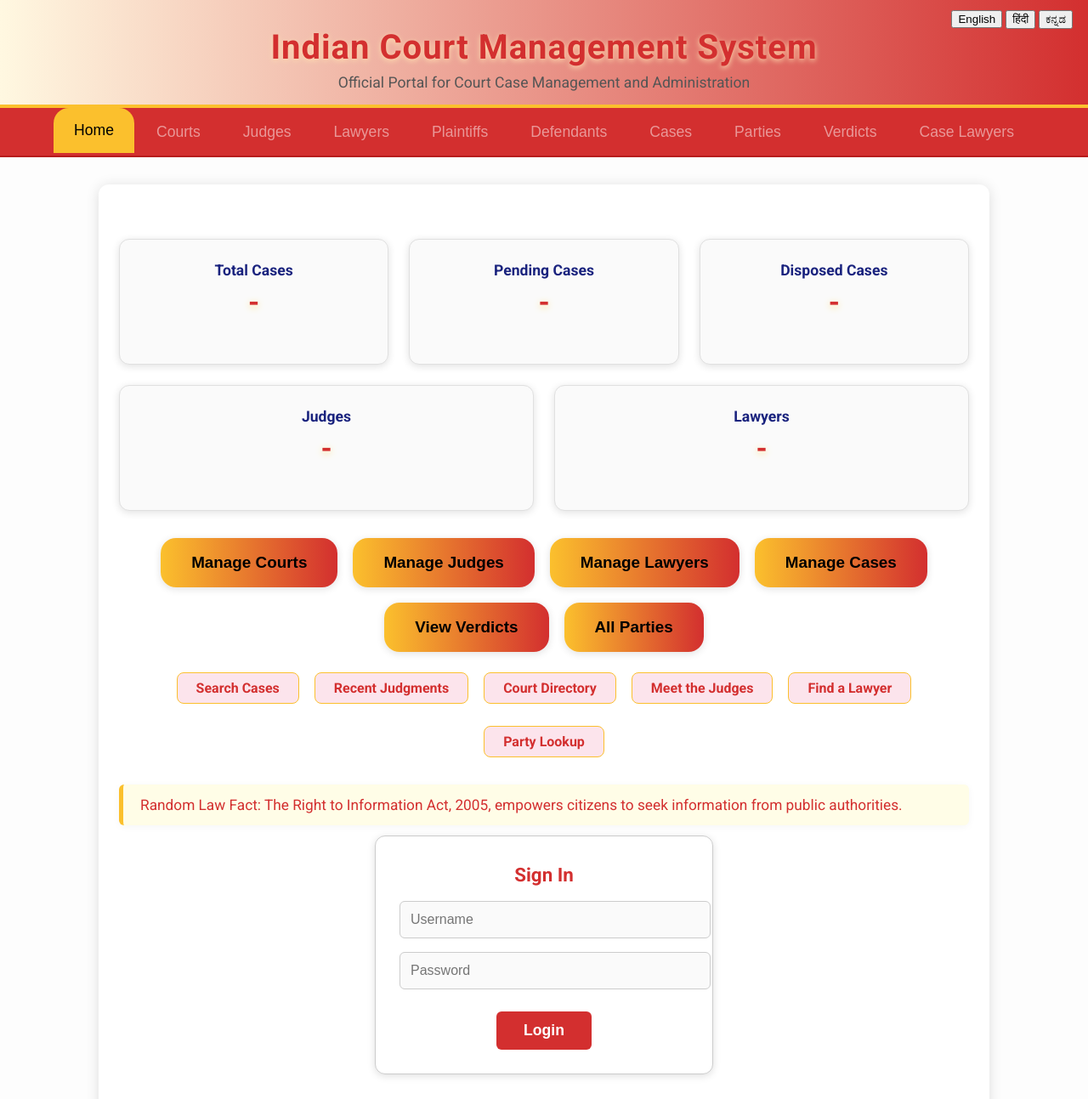
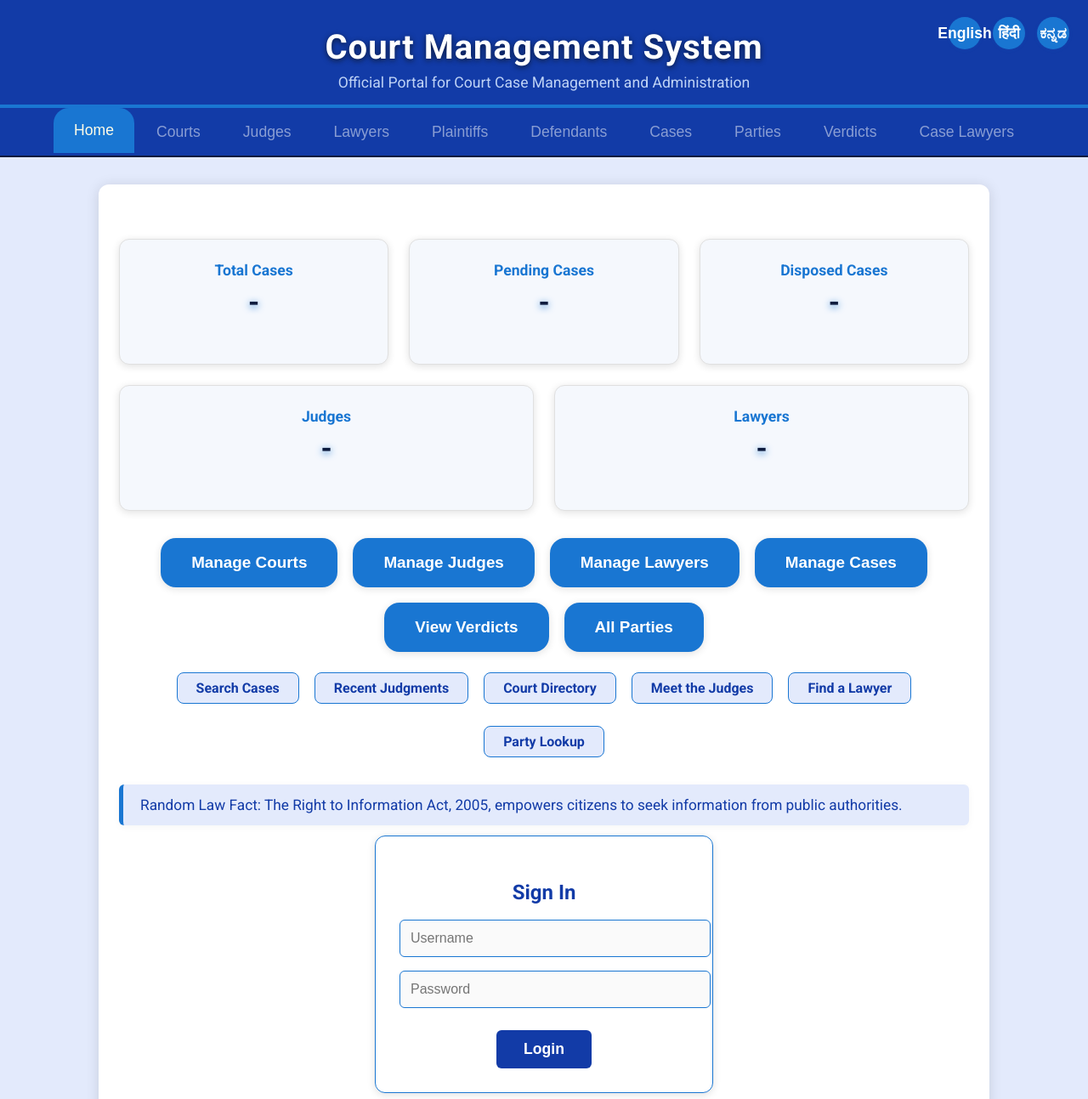
Before and after one commit to supersam300/restfull-api-dbms-courtDB-project, a website: page public/frontend.html in a window 1280 px wide. Shown: the top 1293 px of the page at 85% size. Drawn offline with Linux system fonts and the light colour scheme; no server answers.

Commit message:
update: Add new features and fix bugs

```diff
--- a/public/frontend.html
+++ b/public/frontend.html
@@ -6,20 +6,26 @@
   <title>Indian Court Management System</title>
   <link href="https://fonts.googleapis.com/css2?family=Roboto:wght@400;700&display=swap" rel="stylesheet"/>
    <style>
+:root {
+  --blue-dark: #0d1b3e;
+  --blue-main: #123ba7;
+  --blue-accent: #1976d2;
+  --blue-cream: #e3eafc;
+}
 body {
   font-family: 'Roboto', Arial, sans-serif;
   margin: 0;
   padding: 0;
-      background-color: #fdfdfd;
-      color: #212121;
+  background-color: var(--blue-cream);
+  color: var(--blue-dark);
   min-height: 100vh;
 }
 header {
-      background: linear-gradient(90deg, #fff8e1 0%, #d32f2f 100%);
-      color: #000;
+  background: var(--blue-main);
+  color: #fff;
   padding: 32px 0 16px 0;
   text-align: center;
-      border-bottom: 4px solid #fbc02d;
+  border-bottom: 4px solid var(--blue-accent);
   position: relative;
 }
 header h1 {
@@ -27,22 +33,54 @@
   font-size: 2.5rem;
   letter-spacing: 1px;
   font-weight: 700;
-      color: #d32f2f;
-      text-shadow: 0 2px 6px #ffe0b2;
+  color: #fff;
+  text-shadow: 0 2px 6px var(--blue-dark);
 }
 header p {
   margin: 8px 0 0 0;
   font-size: 1.1rem;
-      color: #555;
+  color: #bfd3f6;
+}
+#lang-switcher {
+  position: absolute;
+  top: 20px;
+  right: 22px;
+  display: flex;
+  gap: 14px;
+  z-index: 2;
+}
+#lang-switcher button {
+  background: var(--blue-accent);
+  color: #fff;
+  border: none;
+  border-radius: 50%;
+  width: 38px;
+  height: 38px;
+  font-size: 1.1rem;
+  font-weight: 700;
+  cursor: pointer;
+  box-shadow: 0 1px 4px rgba(25, 118, 210, 0.10);
+  transition: background 0.2s, color 0.2s, transform 0.2s;
+  outline: none;
+  display: flex;
+  align-items: center;
+  justify-content: center;
+}
+#lang-switcher button:hover,
+#lang-switcher button.active {
+  background: var(--blue-dark);
+  color: #fffde7;
+  transform: scale(1.08);
+  box-shadow: 0 2px 8px rgba(25, 118, 210, 0.18);
 }
 nav {
-      background-color: #d32f2f;
+  background-color: var(--blue-main);
   display: flex;
   justify-content: center;
   flex-wrap: wrap;
   gap: 2px;
   padding: 0;
-      border-bottom: 2px solid #b71c1c;
+  border-bottom: 2px solid var(--blue-dark);
 }
 .tab-button {
   background: none;
@@ -58,9 +96,9 @@
   border-radius: 18px 18px 0 0;
 }
 .tab-button.active, .tab-button:hover {
-      background-color: #fbc02d;
-      color: #000;
-      border-bottom: 3px solid #d32f2f;
+  background-color: var(--blue-accent);
+  color: #fffde7;
+  border-bottom: 3px solid var(--blue-main);
 }
 .tab-button.disabled {
   opacity: 0.5;
@@ -69,8 +107,8 @@
 .container {
   max-width: 1000px;
   margin: 32px auto 0 auto;
-      background: #ffffff;
-      color: #212121;
+  background: #fff;
+  color: var(--blue-dark);
   border-radius: 12px;
   box-shadow: 0 2px 16px rgba(0,0,0,0.13);
   padding: 32px 24px 24px 24px;
@@ -78,28 +116,21 @@
 }
 .tab-content { display: none; }
 .tab-content.active { display: block; }
-    h2 {
-      color: #d32f2f;
-      font-size: 1.4rem;
-      margin-top: 0;
-    }
-    h3 {
-      color: #fbc02d;
-      margin-top: 24px;
-      font-size: 1.18rem;
+h2, h3 {
+  color: var(--blue-dark);
 }
 input[type="text"], input[type="number"], input[type="password"] {
   width: 100%;
   padding: 10px;
   margin-bottom: 12px;
-      border:  1px solid #ccc;
+  border:  1px solid var(--blue-accent);
   border-radius: 4px;
   font-size: 1rem;
   background: #fefefe;
-      color: #212121;
+  color: var(--blue-dark);
 }
 button.action {
-      background-color: #d32f2f;
+  background-color: var(--blue-main);
   color: #fff;
   border: none;
   padding: 10px 22px;
@@ -111,8 +142,8 @@
   transition: background 0.2s;
 }
 button.action:hover {
-    background-color: #fbc02d;
-    color: #000;
+  background-color: var(--blue-accent);
+  color: #fffde7;
 }
 table {
   width: 100%;
@@ -120,24 +151,24 @@
   margin-top: 20px;
   margin-bottom: 10px;
   background: #ffffff;
-      color: #212121;
+  color: var(--blue-dark);
 }
 th, td {
-      border: 1px solid #2d3748;
+  border: 1px solid var(--blue-dark);
   padding: 8px;
   text-align: left;
   font-size: 1rem;
 }
 th {
-      background-color: #d32f2f;
+  background-color: var(--blue-main);
   color: #fff;
 }
 tr:nth-child(even) td {
-      background: #f9f9f9;
+  background: #f7fafd;
 }
 pre {
-      background: #f5f5f5;
-      color: #1a237e;
+  background: #e3eafc;
+  color: var(--blue-dark);
   padding: 10px;
   border-radius: 4px;
   overflow-x: auto;
@@ -156,18 +187,18 @@
   margin-bottom: 7px;
 }
 footer {
-      background: #fff8e1;
-      color: #5d4037;
+  background: var(--blue-cream);
+  color: var(--blue-main);
   text-align: center;
   padding: 16px 0;
   margin-top: 32px;
   font-size: 0.95rem;
-      border-top: 2px solid #fbc02d;
+  border-top: 2px solid var(--blue-accent);
 }
 .law-fact {
-      background: #fffde7;
-      color: #d32f2f;
-      border-left: 5px solid #fbc02d;
+  background: #e3eafc;
+  color: var(--blue-main);
+  border-left: 5px solid var(--blue-accent);
   padding: 14px 20px;
   margin: 24px 0 12px 0;
   font-size: 1.08rem;
@@ -182,7 +213,7 @@
   justify-content: center;
 }
 .dashboard-card {
-       background: #fafafa;
+  background: #f5f8fd;
   border-radius: 12px;
   box-shadow: 0 2px 10px rgba(0,0,0,0.12);
   padding: 26px 30px 22px 30px;
@@ -190,20 +221,20 @@
   min-height: 98px;
   flex: 1 1 180px;
   text-align: center;
-      color: #212121;
+  color: var(--blue-dark);
   border: 1.5px solid #e0e0e0;
 }
 .dashboard-card .card-title {
   font-size: 1.1rem;
-      color: #1a237e;
+  color: var(--blue-accent);
   margin-bottom: 8px;
   font-weight: 600;
 }
 .dashboard-card .card-value {
   font-size: 2.1rem;
   font-weight: 900;
-      color: #d32f2f;
-      text-shadow: 0 2px 8px #ffe082;
+  color: var(--blue-dark);
+  text-shadow: 0 2px 8px var(--blue-accent);
   margin-bottom: 2px;
 }
 .cta-row {
@@ -214,8 +245,8 @@
   justify-content: center;
 }
 .cta-btn {
-      background: linear-gradient(90deg, #fbc02d 0%, #d32f2f 100%);
-      color: #000;
+  background: var(--blue-accent);
+  color: #fff;
   border: none;
   border-radius: 18px;
   font-size: 1.18rem;
@@ -226,7 +257,7 @@
   transition: background 0.2s, color 0.2s, box-shadow 0.2s;
 }
 .cta-btn:hover {
-      background: #1a237e;
+  background: var(--blue-dark);
   color: #fff;
   box-shadow: 0 6px 24px rgba(0,0,0,0.17);
 }
@@ -238,20 +269,20 @@
   justify-content: center;
 }
 .quick-link {
-      background: #fce4ec;
-      color: #d32f2f;
+  background: #e3eafc;
+  color: var(--blue-main);
   padding: 8px 22px;
   border-radius: 8px;
   font-size: 1rem;
   font-weight: 600;
   text-decoration: none;
   margin-bottom: 8px;
-      border: 1px solid #fbc02d;
+  border: 1px solid var(--blue-accent);
   transition: background 0.2s, color 0.2s;
   display: inline-block;
 }
 .quick-link:hover {
-      background: #d32f2f;
+  background: var(--blue-main);
   color: #fff;
 }
 .testimonial-row {
@@ -262,18 +293,18 @@
   justify-content: center;
 }
 .testimonial {
-      background: #fffde7;
-      color: #424242;
+  background: #e3eafc;
+  color: var(--blue-dark);
   border-radius: 10px;
   padding: 20px 22px;
   font-size: 1.02rem;
   font-style: italic;
   max-width: 320px;
   box-shadow: 0 2px 8px rgba(0,0,0,0.10);
-      border-left: 5px solid #fbc02d;
+  border-left: 5px solid var(--blue-accent);
 }
 .testimonial .author {
-      color: #d32f2f;
+  color: var(--blue-main);
   font-weight: 700;
   font-style: normal;
   margin-top: 10px;
@@ -287,10 +318,10 @@
   max-width: 340px;
   margin: 0 auto 32px auto;
   text-align: center;
-      border: 1.5px solid #ccc;
+  border: 1.5px solid var(--blue-accent);
 }
 .login-embed h2 {
-      color: #d32f2f;
+  color: var(--blue-main);
   margin-bottom: 18px;
   font-weight: 700;
 }
@@ -298,14 +329,14 @@
   width: 100%;
   padding: 12px;
   margin-bottom: 16px;
-      border: 1.5px solid #ccc;
+  border: 1.5px solid var(--blue-accent);
   border-radius: 6px;
   font-size: 1rem;
   background: #fafafa;
-      color: #212121;
+  color: var(--blue-dark);
 }
 .login-embed button {
-      background: #d32f2f;
+  background: var(--blue-main);
   color: #fff;
   border: none;
   padding: 12px 32px;
@@ -317,8 +348,8 @@
   transition: background 0.2s;
 }
 .login-embed button:hover {
-      background: #fbc02d;
-      color: #000;
+  background: var(--blue-accent);
+  color: #fffde7;
 }
 @media (max-width: 700px) {
   .container { padding: 12px 2vw; }
@@ -332,13 +363,15 @@
   }
   .login-embed { padding: 18px 6vw; }
 }
+
   </style>
 </head>
 <body>
   <header>
-    <h1 id="i18n-title">Indian Court Management System</h1>
+    <div id="auth-buttons" style="position:absolute;top:12px;right:18px;"></div>
+    <h1 id="i18n-title"> Court Management System</h1>
     <p id="i18n-subtitle">Official Portal for Court Case Management and Administration</p>
-    <div id="lang-switcher" style="position:absolute;top:12px;right:18px;">
+    <div id="lang-switcher">
       <button onclick="setLang('en')" id="lang-en" aria-label="English">English</button>
       <button onclick="setLang('hi')" id="lang-hi" aria-label="हिंदी">हिंदी</button>
       <button onclick="setLang('kn')" id="lang-kn" aria-label="ಕನ್ನಡ">ಕನ್ನಡ</button>
@@ -660,7 +693,7 @@
    // --- Bilingual Support: translation objects and updateTexts() ---
 const translations = {
   en: {
-    title: "Indian Court Management System",
+    title: " Court Management System",
     subtitle: "Official Portal for Court Case Management and Administration",
     home: "Home",
     courts: "Courts",
@@ -785,7 +818,7 @@ const translations = {
     fetchCaseLawyers: "Fetch All Case Lawyers"
   },
     hi: {
-    title: "भारतीय न्यायालय प्रबंधन प्रणाली",
+    title: "न्यायालय प्रबंधन प्रणाली",
     subtitle: "अदालत मामलों के प्रबंधन और प्रशासन के लिए आधिकारिक पोर्टल",
     home: "होम",
     courts: "अदालतें",
@@ -909,7 +942,7 @@ const translations = {
     fetchCaseLawyers: "सभी मामला वकील देखें"
   },
   kn: {
-    title: "ಭಾರತೀಯ ನ್ಯಾಯಾಲಯ ನಿರ್ವಹಣಾ ವ್ಯವಸ್ಥೆ",
+    title: " ನ್ಯಾಯಾಲಯ ನಿರ್ವಹಣಾ ವ್ಯವಸ್ಥೆ",
     subtitle: "ನ್ಯಾಯಾಲಯ ಪ್ರಕರಣ ನಿರ್ವಹಣೆ ಮತ್ತು ಆಡಳಿತಕ್ಕಾಗಿ ಅಧಿಕೃತ ಪೋರ್ಟಲ್",
     home: "ಮುಖಪುಟ",
     courts: "ನ್ಯಾಯಾಲಯಗಳು",
@@ -1045,6 +1078,8 @@ function setLang(lang) {
     const btn = document.getElementById('lang-' + l);
     if (btn) btn.style.fontWeight = (l === lang) ? 'bold' : 'normal';
   });
+    document.querySelectorAll('#lang-switcher button').forEach(btn => btn.classList.remove('active'));
+  document.getElementById('lang-' + lang).classList.add('active');
 }
 function updateTexts() {
   document.querySelectorAll('[data-i18n]').forEach(el => {
```
Also changed, not shown: app.js (+1 -8 lines), 1 other file. Lines whose indentation alone changed are shown as unchanged.
